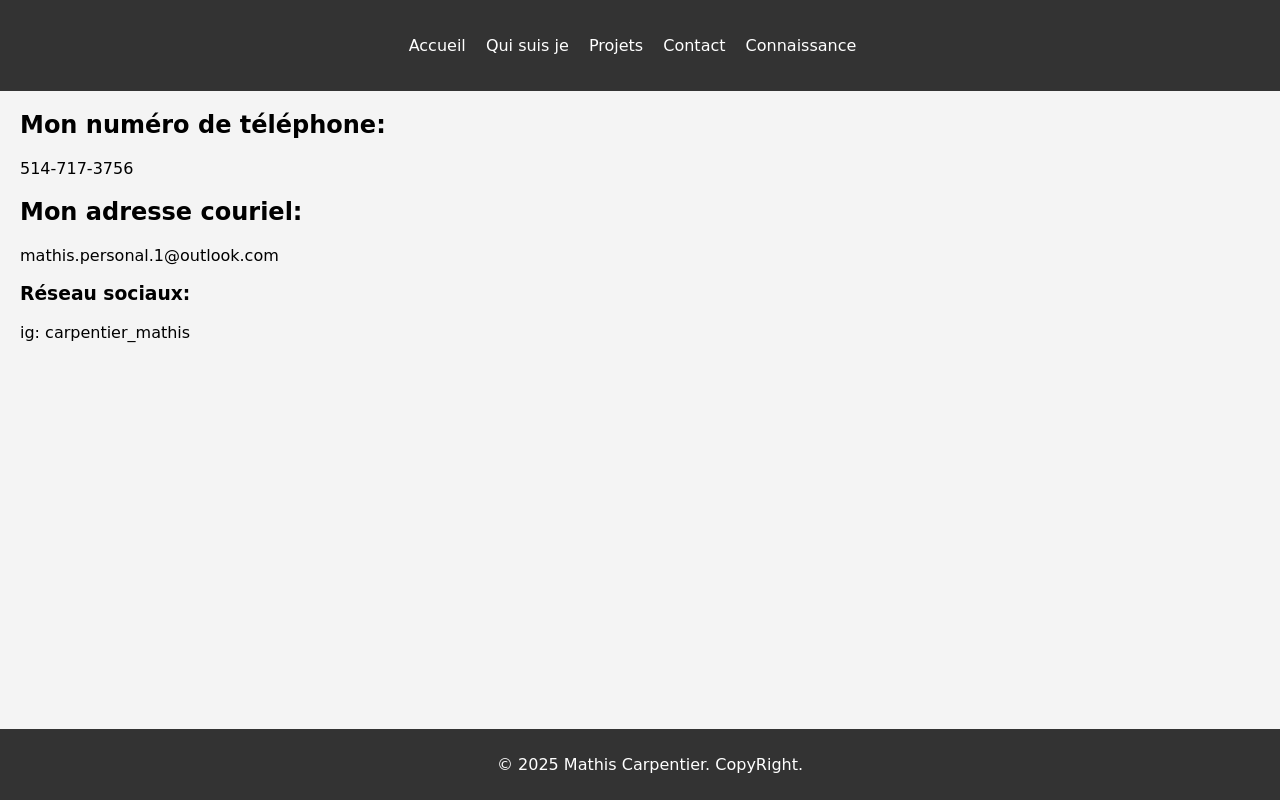
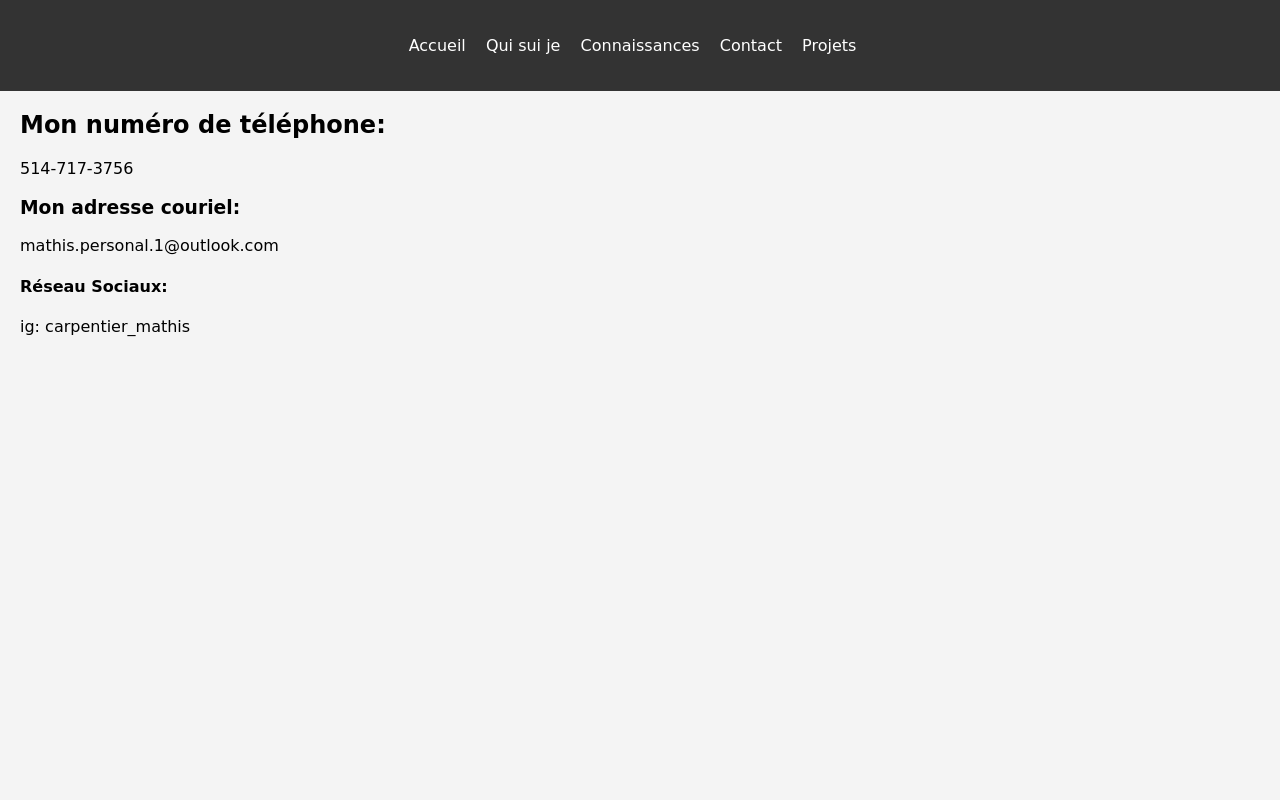
Before and after one commit to Sihtamswag/carpentiermathis.github.io, a plain HTML site: page contact.html in a window 1280 px wide. Drawn offline with Linux system fonts and the light colour scheme.

Commit message:
contact.html

```diff
--- a/contact.html
+++ b/contact.html
@@ -10,26 +10,22 @@
     <nav>
       <ul>
         <li><a href="index.html">Accueil</a></li>
-                <li><a href="about.html">Qui suis je</a></li>
+        <li><a href="about.html">Qui sui je</a></li>
+        <li><a href="connaissance.html">Connaissances</a></li>
+        <li><a href="contact.html">Contact</a></li>
         <li><a href="projects.html">Projets</a></li>
-                <li><a href="contact.html">Contact</a></li>
-                <li><a href="connaissance.html">Connaissance</a></li>
       </ul>
     </nav>
   </header>
 
-    <section id="contact">
-          <h1> Mon numéro de téléphone: </h1>
-            <p>514-717-3756</p>
-          <h2> Mon adresse couriel: </h2>
-            <p>mathis.personal.1@outlook.com</p>
-          <h3> Réseau sociaux: </h3>
-            <p>ig: carpentier_mathis</p>
+  <section>
+    <h2> Mon numéro de téléphone: </h2>
+    <p> 514-717-3756</p>
+    <h3> Mon adresse couriel: </h3>
+    <p> mathis.personal.1@outlook.com</p>
+    <h4> Réseau Sociaux: </h4>
+    <p> ig: carpentier_mathis</p>
   </section>
-
-    <footer>
-           <p>© 2025 Mathis Carpentier. CopyRight.</p>
-    </footer>
 
 </body>
 </html>
```
Lines whose indentation alone changed are shown as unchanged.
